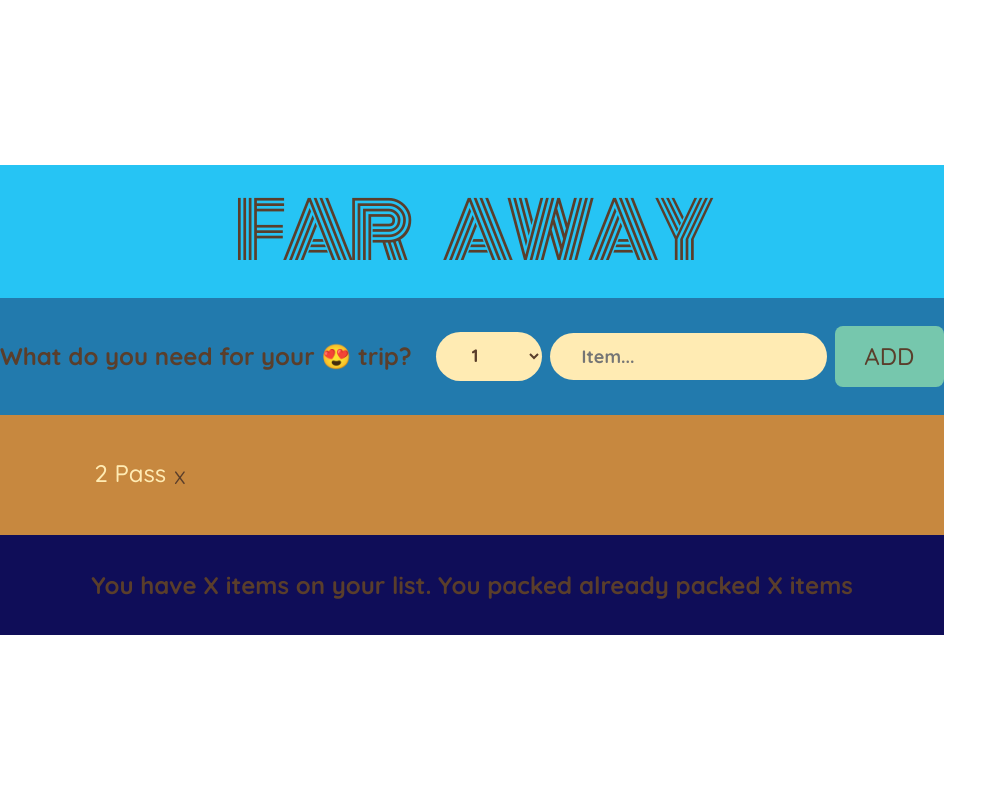
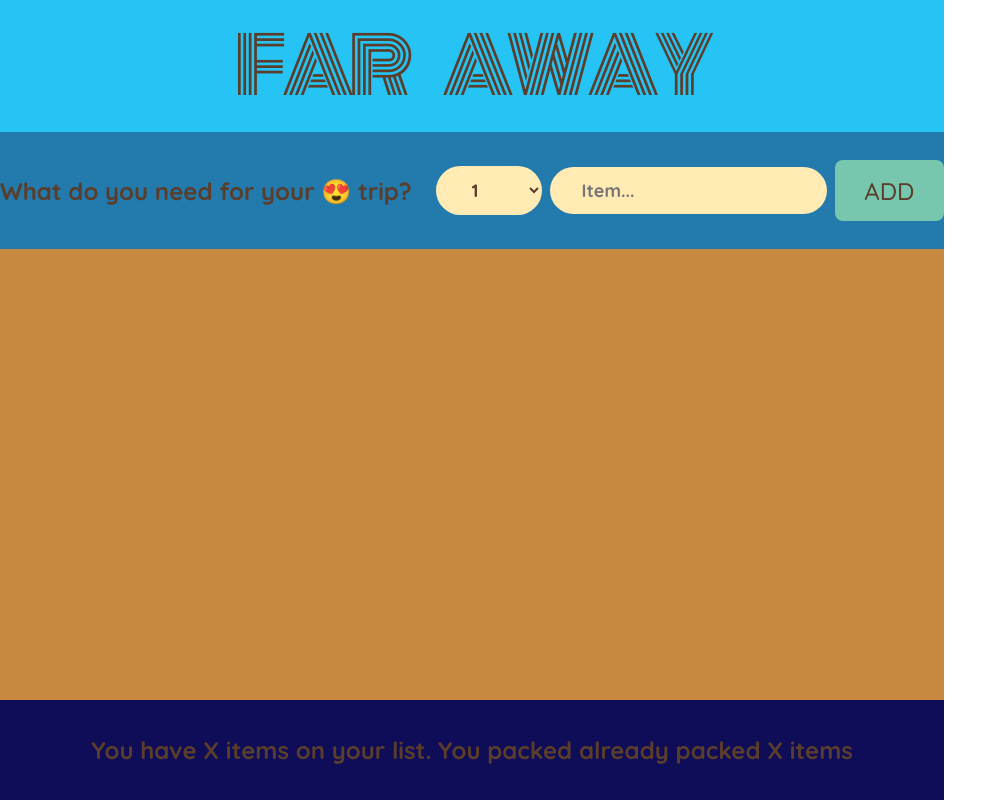
Before and after one commit to anaktas24/travel-list, a React (Vite) app in the folder travel-list/: page / in a window 1280 px wide. Shown: the whole page, without its empty margins (0-1007 px from the left). Built offline with nearby package versions, Linux system fonts and the light colour scheme.

Commit message:
handle items parent

```diff
--- a/travel-list/src/App.jsx
+++ b/travel-list/src/App.jsx
@@ -7,11 +7,19 @@ const initialItems = [{ id:1, description: "Pass", quantity:2, packed: false}]
 
 function App() {
 
+  const [items, setItems] = useState([])
+
+
+  function handleAddItems(item){
+    setItems(items=>[...items, item])
+  }
+
+
 return (
-  <div>
+  <div className='app'>
     <Logo/>
-    <Form/>
-    <List/>
+    <Form onAddItems={handleAddItems}/>
+    <List items={items}/>
     <Stats/>
   </div>
 )
@@ -22,14 +30,10 @@ function Logo(){
 }
 
 
-function Form(){
+function Form({onAddItems}){
   const [description, setDescription] = useState("");
   const [quantity, setQuantity] = useState(1);
-  const [items, setItems] = useState([])
 
-  function handleAddItems(item){
-    setItems(items=>[...items, item])
-  }
 
   function handleSubmit(e) {
     e.preventDefault();
@@ -38,7 +42,7 @@ function Form(){
 
     const newItem = { description, quantity, packed: false, id: Date.now() };
 
-    handleAddItems(newItem);
+    onAddItems(newItem);
 
     setDescription("");
     setQuantity(1);
@@ -67,11 +71,11 @@ function Form(){
     </form>
   );
 }
-function List(){
+function List({items}){
   return (
     <div className='list'>
       <ul>
-        {initialItems.map((item) => (
+        {items.map((item) => (
           <Item item={item} key={item.id} />
         ))}
       </ul>
```
